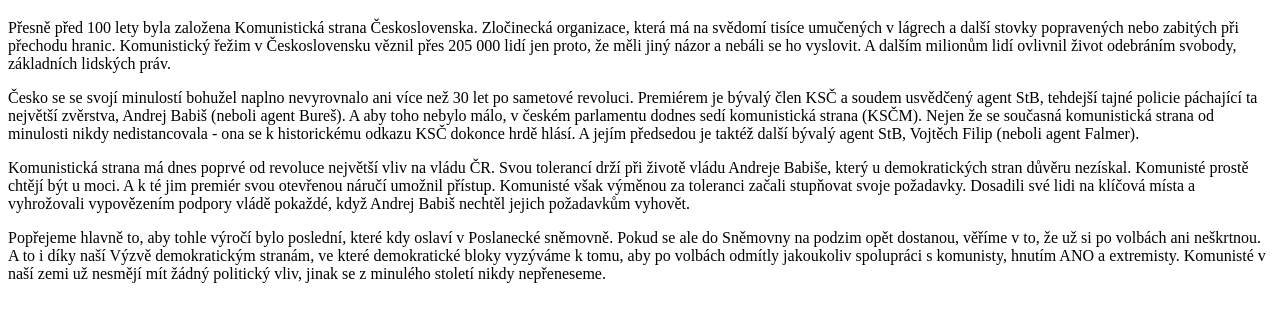
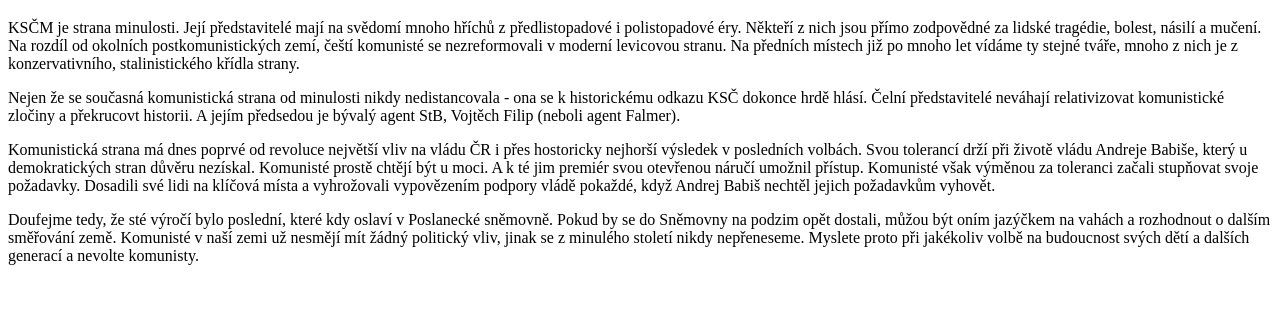
Before and after one commit to etylsarin/volby-kscm.cz, a Gatsby site: page / in a window 1280 px wide. Shown: the part 61-382 px from the top of the page. Built offline with nearby package versions, Linux system fonts and the light colour scheme; Gatsby itself is replaced by a stand-in of ours.

Commit message:
copy updates

```diff
--- a/src/pages/ideologie.mdx
+++ b/src/pages/ideologie.mdx
@@ -5,6 +5,12 @@ theme: "ideologie"
 ---
 
 # Ideologie
+
+Komunismus je politická ideologie požadující společné vlastnictví a odmítající třídní rozdíly mezi lidmi. Její zastánci se nazývají komunisté.
+
+Tato myšlenka je však čistě idealistická a v praxi se nikdy neosvědčila. Ve skutečnosti totiž popírá lidskou přirozenost a touhu jednotlivce stoupat v hierarchii společnosti.
+
+Komunismus tedy v praxi nikdy dlouhodobě neexistoval, vždy měl tendenci sklouznout k represím a totalitě.
 
 ## Marxismus
 
--- a/src/pages/index.mdx
+++ b/src/pages/index.mdx
@@ -6,10 +6,10 @@ theme: "uvod"
 
 # Komunisti z kola ven
 
-Přesně před 100 lety byla založena Komunistická strana Československa. Zločinecká organizace, která má na svědomí tisíce umučených v lágrech a další stovky popravených nebo zabitých při přechodu hranic. Komunistický řežim v Československu věznil přes 205 000 lidí jen proto, že měli jiný názor a nebáli se ho vyslovit. A dalším milionům lidí ovlivnil život odebráním svobody, základních lidských práv.
+KSČM je strana minulosti. Její představitelé mají na svědomí mnoho hříchů z předlistopadové i polistopadové éry. Někteří z nich jsou přímo zodpovědné za lidské tragédie, bolest, násilí a mučení. Na rozdíl od okolních postkomunistických zemí, čeští komunisté se nezreformovali v moderní levicovou stranu. Na předních místech již po mnoho let vídáme ty stejné tváře, mnoho z nich je z konzervativního, stalinistického křídla strany.
 
-Česko se se svojí minulostí bohužel naplno nevyrovnalo ani více než 30 let po sametové revoluci. Premiérem je bývalý člen KSČ a soudem usvědčený agent StB, tehdejší tajné policie páchající ta největší zvěrstva, Andrej Babiš (neboli agent Bureš). A aby toho nebylo málo, v českém parlamentu dodnes sedí komunistická strana (KSČM). Nejen že se současná komunistická strana od minulosti nikdy nedistancovala - ona se k historickému odkazu KSČ dokonce hrdě hlásí. A jejím předsedou je taktéž další bývalý agent StB, Vojtěch Filip (neboli agent Falmer).
+Nejen že se současná komunistická strana od minulosti nikdy nedistancovala - ona se k historickému odkazu KSČ dokonce hrdě hlásí. Čelní představitelé neváhají relativizovat komunistické zločiny a překrucovt historii. A jejím předsedou je bývalý agent StB, Vojtěch Filip (neboli agent Falmer).
 
-Komunistická strana má dnes poprvé od revoluce největší vliv na vládu ČR. Svou tolerancí drží při životě vládu Andreje Babiše, který u demokratických stran důvěru nezískal. Komunisté prostě chtějí být u moci. A k té jim premiér svou otevřenou náručí umožnil přístup. Komunisté však výměnou za toleranci začali stupňovat svoje požadavky. Dosadili své lidi na klíčová místa a vyhrožovali vypovězením podpory vládě pokaždé, když Andrej Babiš nechtěl jejich požadavkům vyhovět.
+Komunistická strana má dnes poprvé od revoluce největší vliv na vládu ČR i přes hostoricky nejhorší výsledek v posledních volbách. Svou tolerancí drží při životě vládu Andreje Babiše, který u demokratických stran důvěru nezískal. Komunisté prostě chtějí být u moci. A k té jim premiér svou otevřenou náručí umožnil přístup. Komunisté však výměnou za toleranci začali stupňovat svoje požadavky. Dosadili své lidi na klíčová místa a vyhrožovali vypovězením podpory vládě pokaždé, když Andrej Babiš nechtěl jejich požadavkům vyhovět.
 
-Popřejeme hlavně to, aby tohle výročí bylo poslední, které kdy oslaví v Poslanecké sněmovně. Pokud se ale do Sněmovny na podzim opět dostanou, věříme v to, že už si po volbách ani neškrtnou. A to i díky naší Výzvě demokratickým stranám, ve které demokratické bloky vyzýváme k tomu, aby po volbách odmítly jakoukoliv spolupráci s komunisty, hnutím ANO a extremisty. Komunisté v naší zemi už nesmějí mít žádný politický vliv, jinak se z minulého století nikdy nepřeneseme.
+Doufejme tedy, že sté výročí bylo poslední, které kdy oslaví v Poslanecké sněmovně. Pokud by se do Sněmovny na podzim opět dostali, můžou být oním jazýčkem na vahách a rozhodnout o dalším směřování země. Komunisté v naší zemi už nesmějí mít žádný politický vliv, jinak se z minulého století nikdy nepřeneseme. Myslete proto při jakékoliv volbě na budoucnost svých dětí a dalších generací a nevolte komunisty.
--- a/src/pages/komunismus-v-cesku.mdx
+++ b/src/pages/komunismus-v-cesku.mdx
@@ -5,6 +5,10 @@ theme: "komunismus-v-cesku"
 ---
 
 # Komunismus v česku
+
+Přesně před 100 lety byla založena Komunistická strana Československa. Zločinecká organizace, která má na svědomí tisíce umučených v lágrech a další stovky popravených nebo zabitých při přechodu hranic.
+
+Komunistický řežim v Československu věznil přes 205 000 lidí jen proto, že měli jiný názor a nebáli se ho vyslovit. A dalším milionům lidí ovlivnil život odebráním svobody, základních lidských práv.
 
 ## Únorový puč 1948
 
```
